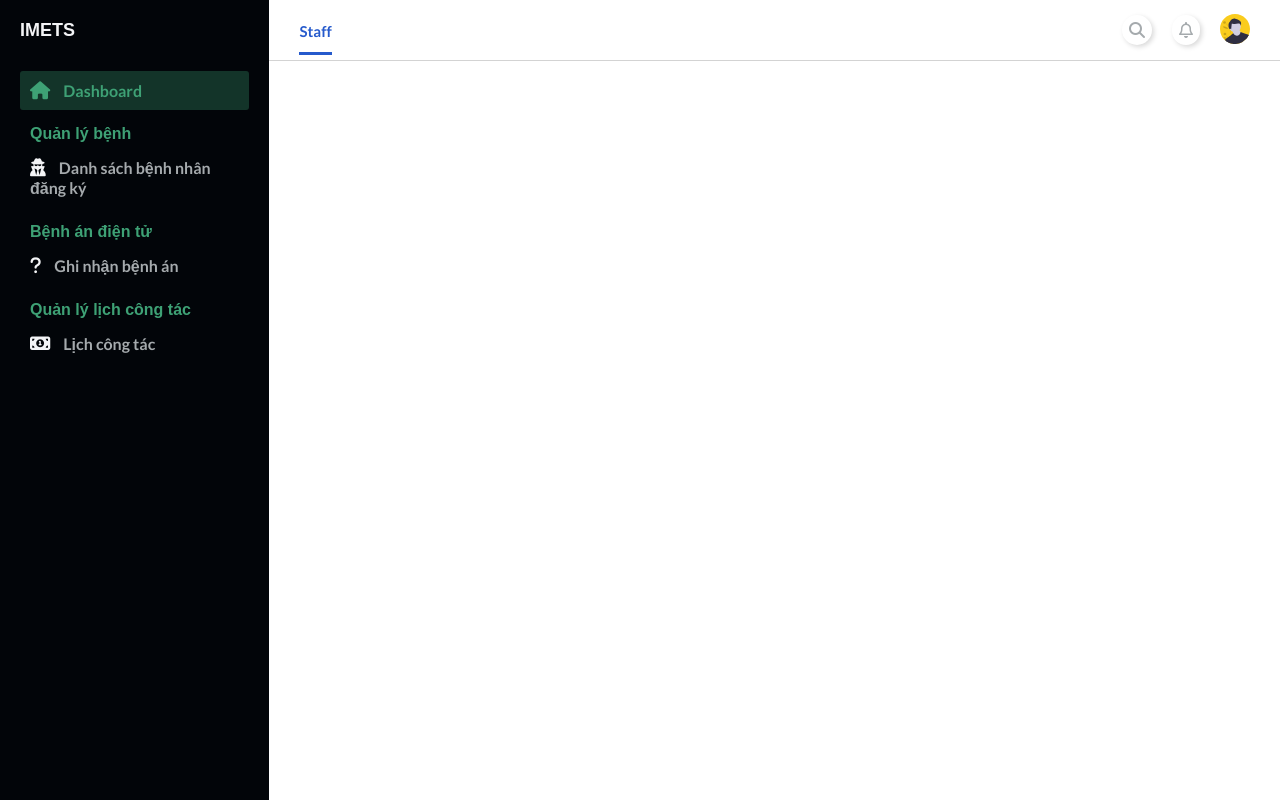
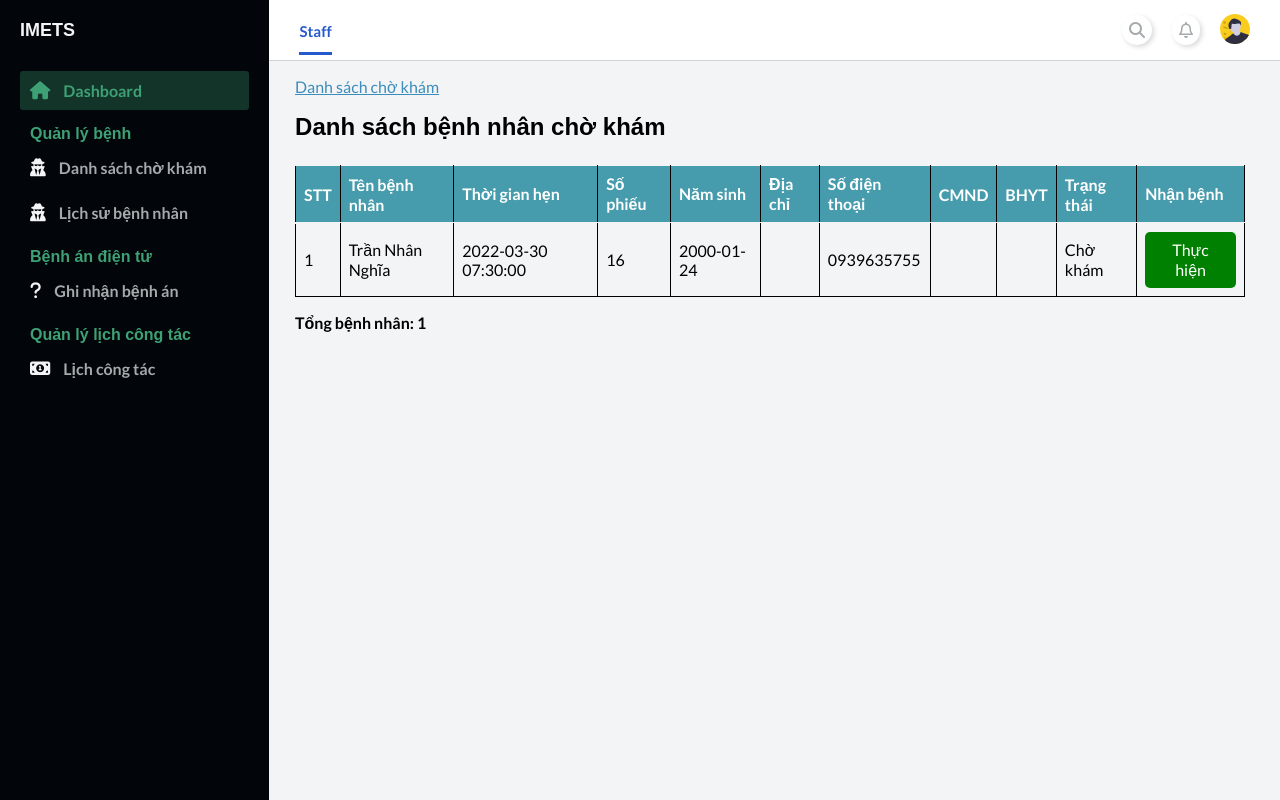
Before and after one commit to chuvoddolyhood/IMETS_web, a PHP site: page /staff/index.php?page_layout=list_patient in a window 1280 px wide. Run offline with PHP 8.4, Linux system fonts and the light colour scheme; a user stored in the database is signed in; data comes from the database, SQL or seed files in the repository; both versions use the stored data as it was after the commit; some libraries are stand-ins or nearby versions.

Commit message:
design checkup page for staff side

```diff
--- /dev/null
+++ b/staff/modules_staff/checkup/list_patient.php
@@ -0,0 +1,70 @@
+<main>
+    <div class="container-fluid">
+        <div class="card-container">
+            <div class="link-nav-pages">
+                <a href="">Danh sách chờ khám</a>
+            </div>
+            <div class="card-header">
+                <h2>Danh sách bệnh nhân chờ khám</h2>
+            </div>
+            <div class="card-body">
+                <table class="table">
+                    <thead class="thead-dark">
+                        <tr>
+                            <th>STT</th>
+                            <th>Tên bệnh nhân</th>
+                            <th>Thời gian hẹn</th>
+                            <th>Số phiếu</th>
+                            <th>Năm sinh</th>
+                            <th>Địa chỉ</th>
+                            <th>Số điện thoại</th>
+                            <th>CMND</th>
+                            <th>BHYT</th>
+                            <th>Trạng thái</th>
+                            <th>Nhận bệnh</th>
+                        </tr>
+                    </thead>
+                    <tbody>
+                        <tr>
+                            <?php
+                                include './../config.php';
+                                $sql = "SELECT * FROM appointment
+                                JOIN patient ON appointment.ID_Patient=patient.ID_Patient
+                                JOIN schedule ON schedule.ID_schedule=appointment.Date_Checkup";
+                                $count_order=0;
+                                $query = mysqli_query($conn, $sql);
+                                while($rows = mysqli_fetch_array($query)){ ?>
+                                <tr>
+                                    <td><?php echo ++$count_order ?></td>
+                                    <td><?php echo $rows["Name"] ?></td>
+                                    <td><?php echo $rows["start"] ?></td>
+                                    <td><?php echo $rows["ID_Appointment"] ?></td>
+                                    <td><?php echo $rows["DOB"] ?></td>
+                                    <td><?php echo $rows["Address"] ?></td>
+                                    <td><?php echo $rows["PhoneNumber"] ?></td>
+                                    <td><?php echo $rows["CMND"] ?></td>
+                                    <td><?php echo $rows["ID_BHYT"] ?></td>
+                                    <td><?php echo $rows["StatusAppointment"] ?></td>
+                                    <td>
+                                        <a  onclick="return confirm_Del('<?php echo $rows['Name'] ?>')"
+                                        href="./index.php?page_layout=checkup&ID_Appointment=<?php echo $rows["ID_Appointment"] ?>"
+                                        style="background-color: green;color: white;padding: 8px 15px;text-align: center;text-decoration: none;display: inline-block;border-radius: 5px;">
+                                            Thực hiện
+                                        </a>
+                                    </td>
+                                </tr>
+                            <?php } ?>
+                        </tr>
+                    </thead>
+                </table>
+                <p><b><?php echo 'Tổng bệnh nhân: '. $count_order;?></b></p>
+            </div>
+        </div>
+    </div>
+</main>
+
+<script>
+    function confirm_Del(name){
+        return confirm("Bạn nhận bệnh từ "+ name + " không ?");
+    }
+</script>
--- a/staff/modules_staff/content.php
+++ b/staff/modules_staff/content.php
@@ -9,6 +9,13 @@
                 include './modules_staff/schedule/bookingSche.php';
                 break;
 
+            case 'list_patient':
+                include './modules_staff/checkup/list_patient.php';
+                break;
+
+            case 'checkup':
+                include './modules_staff/checkup/checkup.php';
+                break;
             }
     }else {
         include './modules_staff/dashboard_staff/dashboard_staff.php';
--- a/staff/modules_staff/sidebar.php
+++ b/staff/modules_staff/sidebar.php
@@ -15,12 +15,16 @@
     <div class="sidebar__menu">
         <div class="sidebar__link active_menu_link">
             <i class="fa fa-home"></i>
-            <a href="#">Dashboard</a>
+            <a href="./index.php">Dashboard</a>
         </div>
         <h2>Quản lý bệnh</h2>
         <div class="sidebar__link">
             <i class="fa fa-user-secret" aria-hidden="true"></i>
-            <a href="#">Danh sách bệnh nhân đăng ký</a>
+            <a href="./index.php?page_layout=list_patient">Danh sách chờ khám</a>
+        </div>
+        <div class="sidebar__link">
+            <i class="fa fa-user-secret" aria-hidden="true"></i>
+            <a href="./index.php?page_layout=list_patient">Lịch sử bệnh nhân</a>
         </div>
         <h2>Bệnh án điện tử</h2>
         <div class="sidebar__link">
--- /dev/null
+++ b/staff/modules_staff/style/checkup.css
@@ -0,0 +1,71 @@
+.container-fluid{
+    padding: 2vh 2vw;
+    min-height: 70vh;
+    width: 94%;
+}
+
+.card-header{
+    margin: 2vh 0 3vh;
+}
+
+.btn_add{
+    margin-bottom: 2rem;
+}
+
+.card-body table{
+    /* background-color: aqua; */
+    width: 100%;
+    padding: 2rem;
+    border-collapse: collapse;
+    margin-bottom: 1rem;
+}
+
+.card-body table, td, th {
+    border: 1px solid rgb(0, 0, 0);
+    text-align: left;
+}
+
+.card-body th {
+    background-color: #469cac;
+    color: #ffff;
+}
+
+.card-body  tr:hover {
+    background-color: rgb(202, 202, 202);
+}
+
+.card-body  th, td {
+    padding: 0.5rem;
+}
+
+.btn_add{
+    background-color: rgb(0, 110, 255);
+    color: white;
+    padding: 8px 15px;
+    text-align: center;
+    text-decoration: none;
+    display: inline-block;
+    border-radius: 5px;
+    cursor: pointer;
+}
+
+.btn_delete{
+    background-color: red;
+    color: white;
+    padding: 8px 15px;
+    text-align: center;
+    text-decoration: none;
+    display: inline-block;
+    border-radius: 5px;
+}
+
+.btn_modify{
+    background-color: rgb(255, 187, 0);
+    color: white;
+    padding: 8px 15px;
+    text-align: center;
+    text-decoration: none;
+    display: inline-block;
+    border-radius: 5px;
+    cursor: pointer;
+}
--- a/staff/modules_staff/style/index_staff.css
+++ b/staff/modules_staff/style/index_staff.css
@@ -2,6 +2,7 @@
 @import "sidebar.css";
 @import "content.css";
 @import "bookingSche.css";
+@import "checkup.css";
 
 @import url("https://fonts.googleapis.com/css2?family=Lato:wght@300;400;700&display=swap");
 
```
Also changed, not shown: imets.sql (+2 -10 lines), staff/modules_staff/checkup/checkup.php (added, +58 -0 lines).
